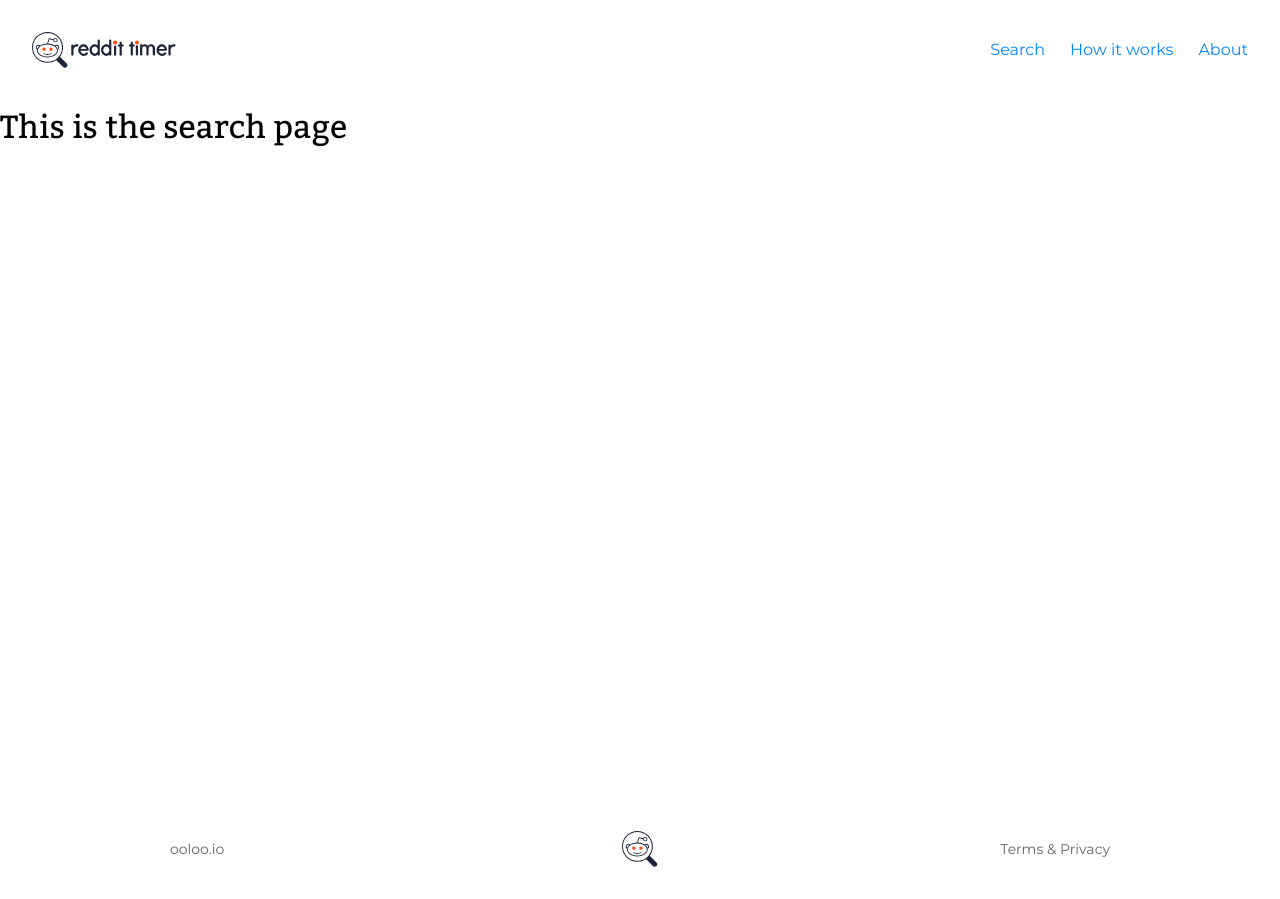
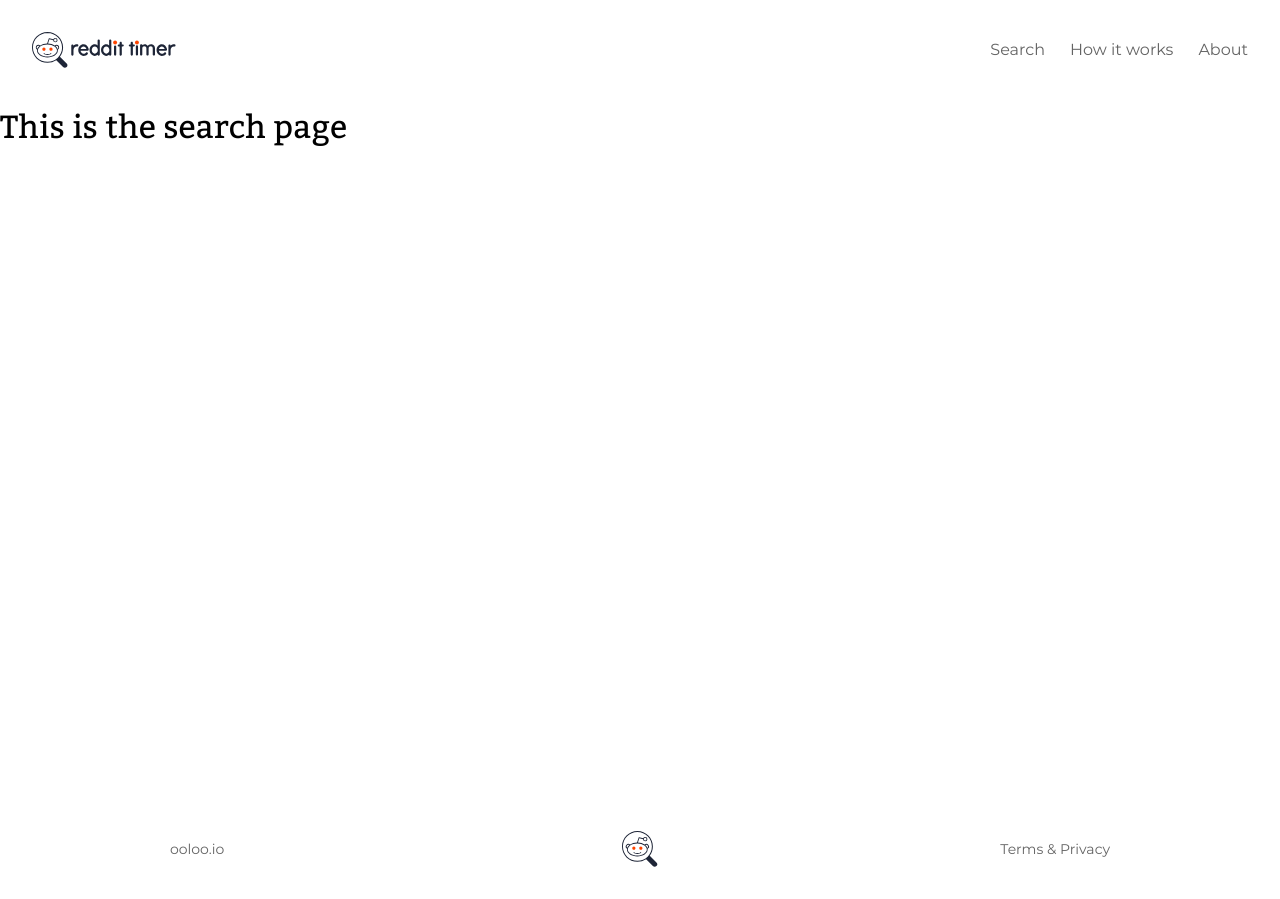
Before and after one commit to ooloo-io/reddit-timer-ferueda, a React (Create React App) app: page /search in a window 1280 px wide. Built offline with nearby package versions, Linux system fonts and the light colour scheme.

Commit message:
Update Nav.js
Updated Nav links, adding state to Link to object.
Updated brownishGray color from theme

```diff
--- a/src/components/Header/Nav.js
+++ b/src/components/Header/Nav.js
@@ -14,17 +14,29 @@ const ListItem = styled.li`
   }
 `;
 
+const StyledLink = styled(Link)`
+  color: ${({ theme }) => theme.color.brownishGray};
+`;
+
 const Nav = () => (
   <nav>
     <ListWrapper>
       <ListItem>
-        <Link to={{ pathname: ROUTES.SEARCH, search: ROUTES.DEFAULT_QUERY }}>Search</Link>
+        <StyledLink to={{ pathname: ROUTES.SEARCH, search: ROUTES.DEFAULT_QUERY }}>
+          Search
+        </StyledLink>
       </ListItem>
       <ListItem>
-        <Link to={`${ROUTES.HOME}${ROUTES.HOWITWORKS}`}>How it works</Link>
+        <StyledLink
+          to={{ pathname: ROUTES.HOME, hash: ROUTES.HOWITWORKS, state: { fromNav: true } }}
+        >
+          How it works
+        </StyledLink>
       </ListItem>
       <ListItem>
-        <Link to={`${ROUTES.HOME}${ROUTES.ABOUT}`}>About</Link>
+        <StyledLink to={{ pathname: ROUTES.HOME, hash: ROUTES.ABOUT, state: { fromNav: true } }}>
+          About
+        </StyledLink>
       </ListItem>
     </ListWrapper>
   </nav>
```
